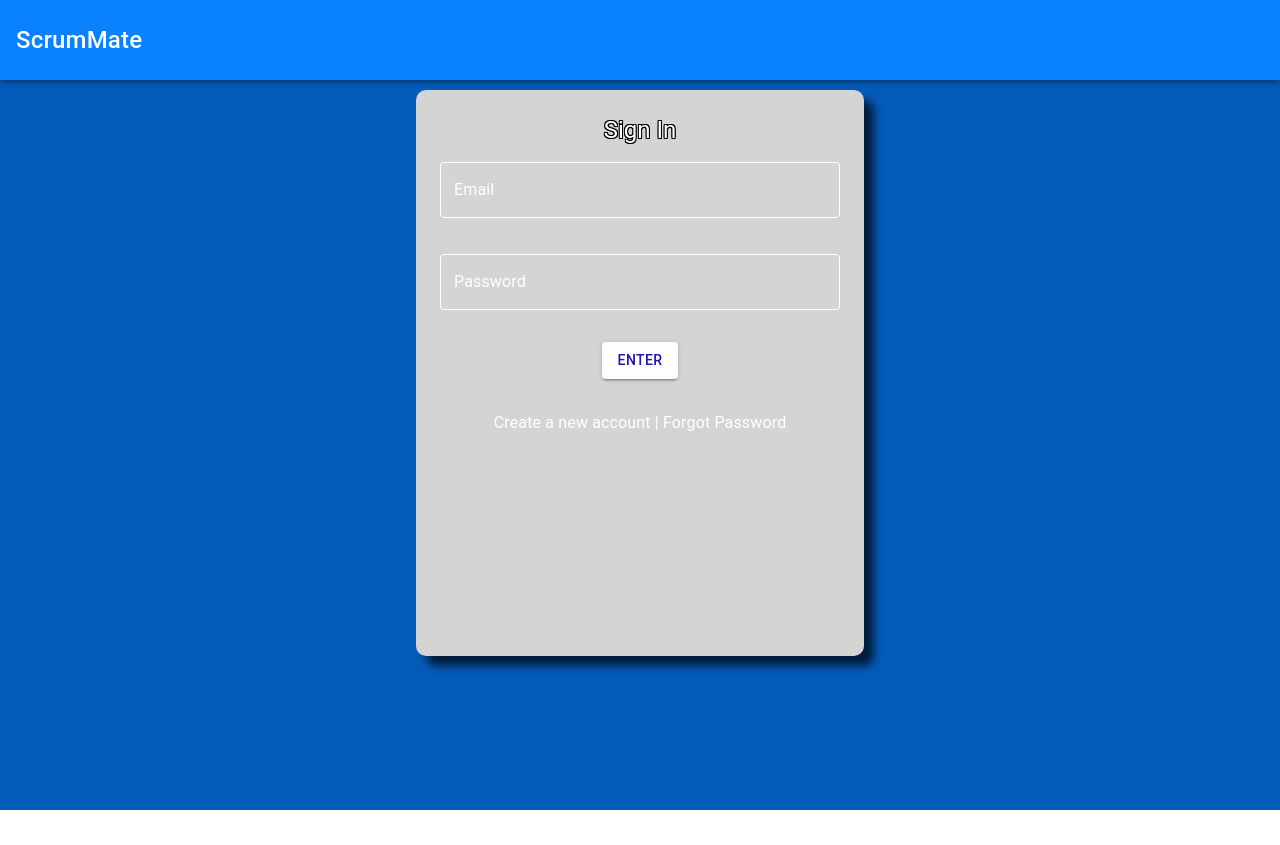
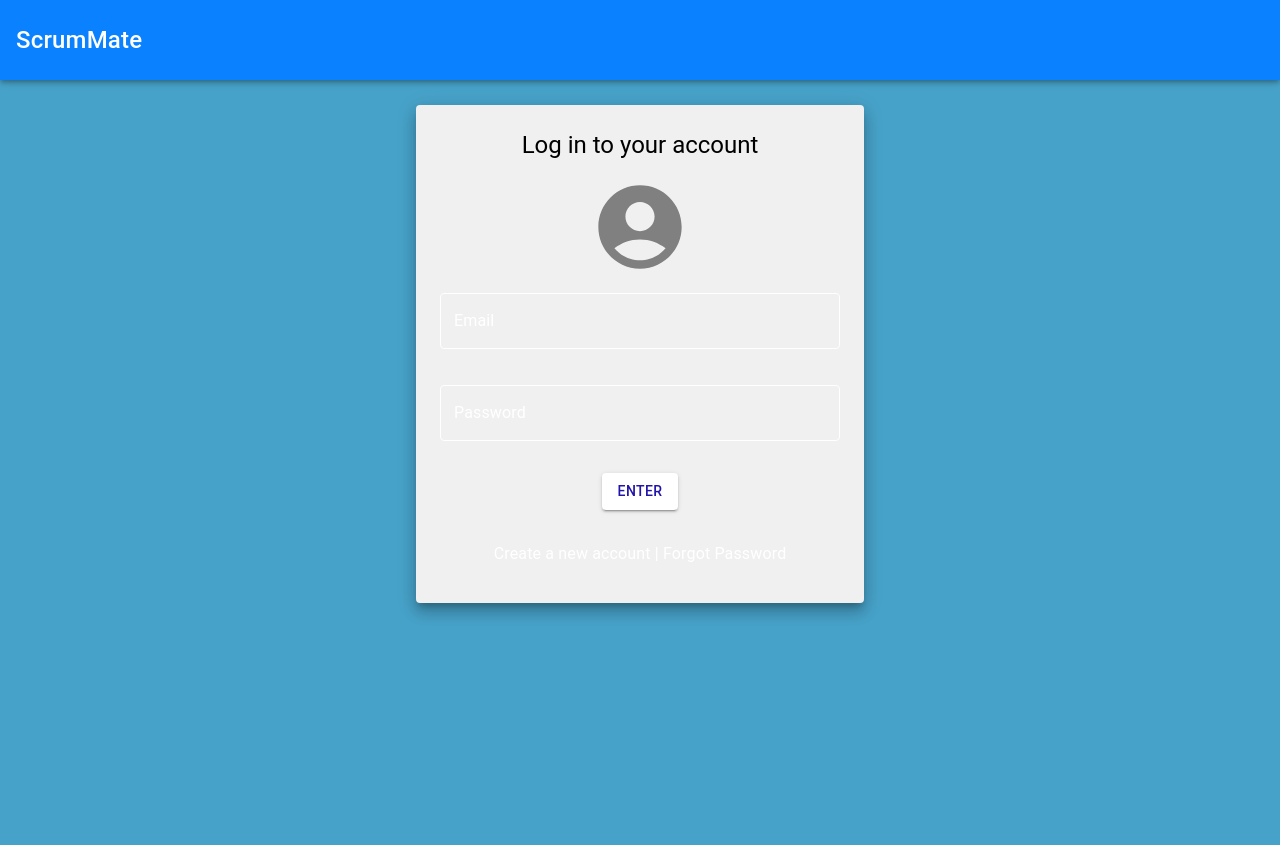
Before and after one commit to adhocmaster/ScrumMate, a React (Create React App) app in the folder frontend/: page / in a window 1280 px wide. Before the commit the page ends 810 px from the top, so only its background shows below. Built offline with nearby package versions, Linux system fonts and the light colour scheme; no server answers.

Commit message:
box size fixed, title and icon there

```diff
--- a/frontend/src/App.jsx
+++ b/frontend/src/App.jsx
@@ -8,7 +8,7 @@ import Register from './Pages/Register';
 
 function App() {
 	const [isLoggedIn, setIsLoggedIn] = useState(false);
-	const [color, setColor] = useState('#045cba')
+	const [color, setColor] = useState('#47a2c9')
 
 	const handleSignIn = (email, password) => {
 		try {
--- a/frontend/src/Components/SignIn/SignInBox.jsx
+++ b/frontend/src/Components/SignIn/SignInBox.jsx
@@ -4,6 +4,7 @@ import Typography from '@mui/material/Typography';
 import TextField from '@mui/material/TextField';
 import Button from '@mui/material/Button';
 import Link from '@mui/material/Link';
+import AccountCircleIcon from '@mui/icons-material/AccountCircle';
 
 function SignInBox({ onLogin }) {
 	const [email, setEmail] = useState('');
@@ -30,24 +31,17 @@ function SignInBox({ onLogin }) {
 				justifyContent: 'flex-start',
 				alignItems: 'center',
 				height: 'calc(100vh - 60px)',
-				width: '100%',
-				paddingTop: '20px',
-				'@media (max-width: 600px)': {
-					paddingTop: '10px',
-				},
+				paddingTop: '55px',
 			}}
 		>
 			<Box
 				sx={{
-					width: '25%',
 					minWidth: '400px',
-					height: '70%',
-					bgcolor: '#d4d4d4',
-					color: 'white',
-					marginTop: '20px',
-					p: 3,
-					borderRadius: '10px',
-					boxShadow: '10px 10px 10px rgba(0, 0, 0, 0.7)',
+					minHeight: '450px',
+					bgcolor: '#f0f0f0',
+					p: 3, // padding inside the box
+					borderRadius: '4px', // box corner curvature
+					boxShadow: 10,
 					display: 'flex',
 					flexDirection: 'column',
 					alignItems: 'center',
@@ -96,13 +90,21 @@ function SignInBox({ onLogin }) {
 				<Typography
 					sx={{
 						typography: 'h5',
-						color: 'white',
+						color: 'black',
 						textAlign: 'center',
-						textShadow: '1px 1px black, -1px -1px black, 1px -1px black, -1px 1px black',
 					}}
 				>
-					Sign In
+					Log in to your account
 				</Typography>
+
+				<AccountCircleIcon
+					fontSize='large'
+					sx={{
+						fontSize: '100px', // Additional size adjustment
+						color: 'gray', // Optional: Change icon color
+					}}
+				/>
+
 				<TextField
 					label="Email"
 					variant="outlined"
```
